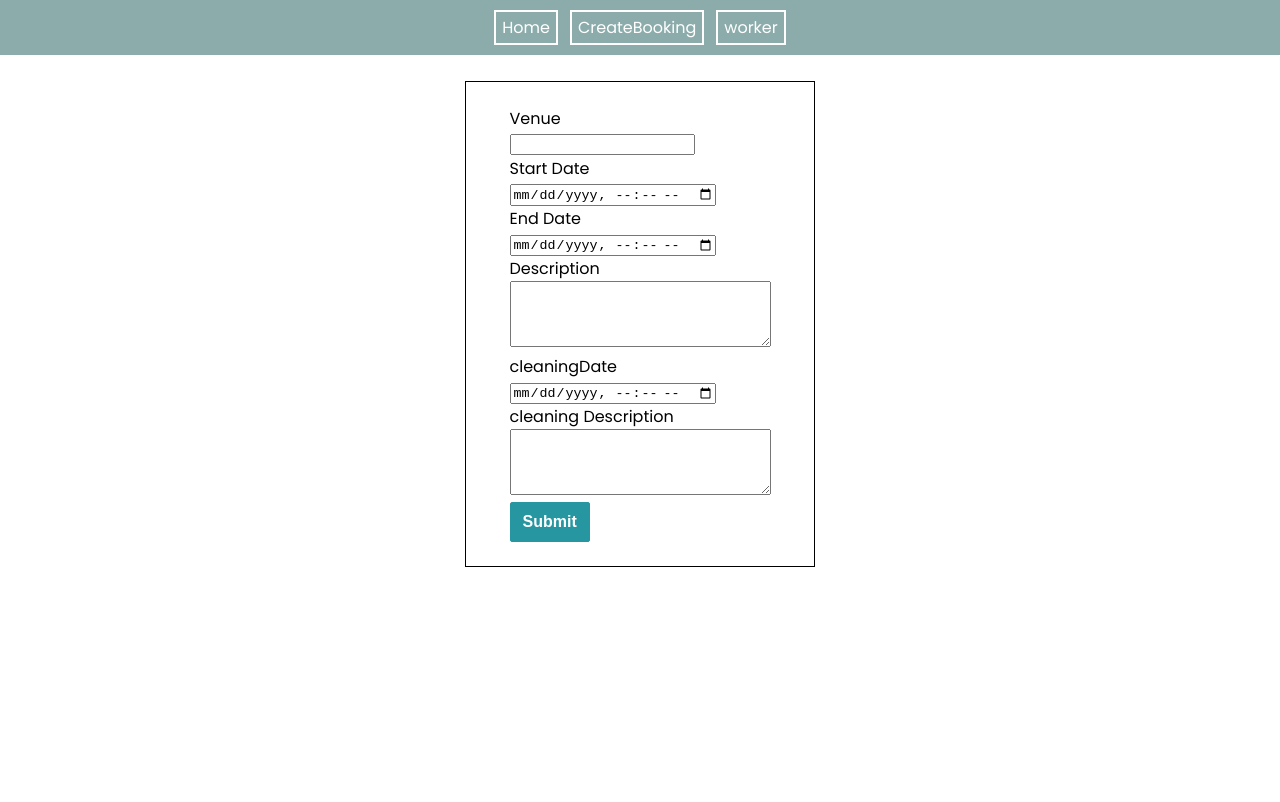
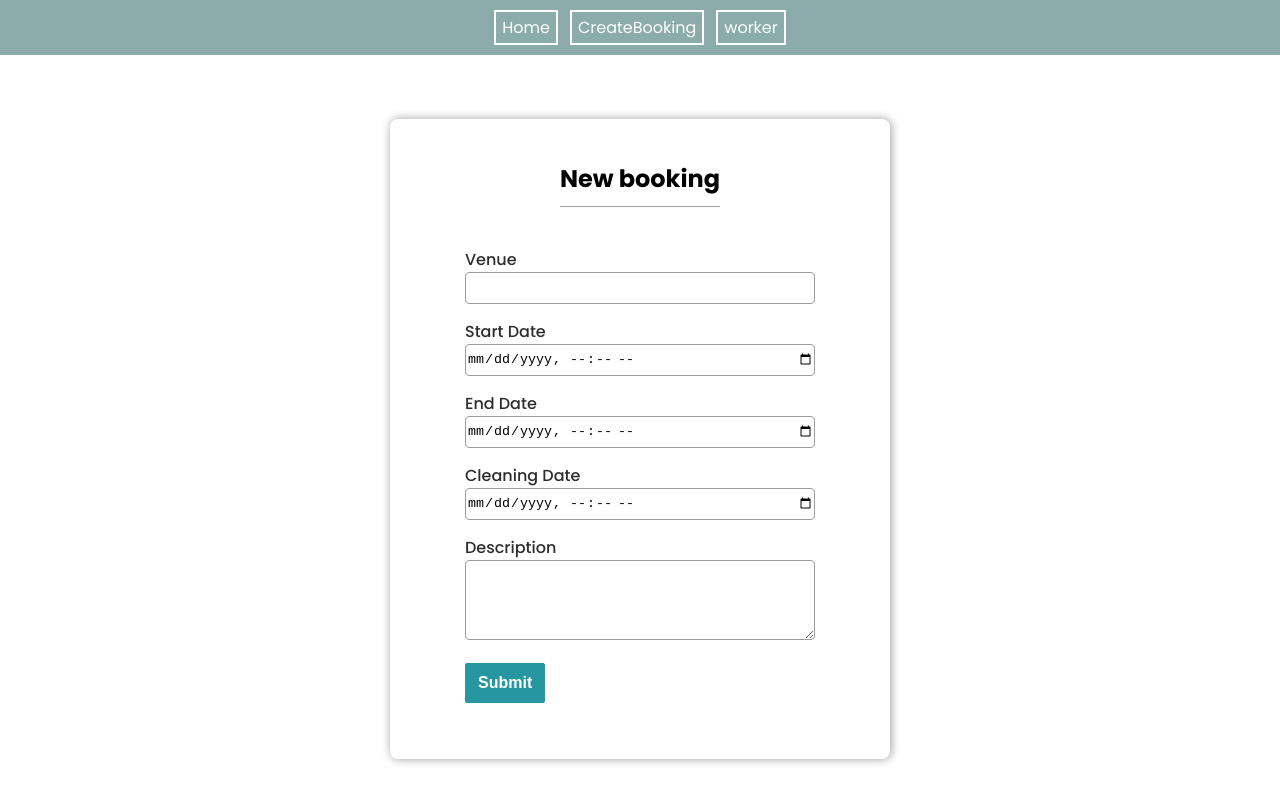
Before and after one commit to katwald/flexi-clean, a React (Create React App) app: page /create-booking in a window 1280 px wide. Shown: the top 802 px of the page. Built offline with nearby package versions, Linux system fonts and the light colour scheme; data requests are answered from the project's data file.

Commit message:
style new booking-form

```diff
--- a/src/components/Button/index.scss
+++ b/src/components/Button/index.scss
@@ -2,6 +2,7 @@
 
 
 .btn{
+    display:block;
     width: 80px;
     height: 40px;
     padding: 8px 12px;
--- a/src/components/Forms/BookingForm/NewbookingForm.js
+++ b/src/components/Forms/BookingForm/NewbookingForm.js
@@ -4,6 +4,8 @@ import { useDispatch } from "react-redux";
 import { createBooking } from "../../../reducers/bookingsReducers";
 
 import Button from "../../Button";
+import Input from "../../Input";
+import TextArea from "../../TextArea";
 
 import "./index.scss";
 
@@ -39,45 +41,47 @@ const BookingForm = () => {
     setCleaningTag("");
   };
   return (
-    <div className="booking-form">
-      <form onSubmit={handleAddBooking}>
-        <div>
-          <div>
-            <label>Venue</label>
-          </div>
-          <input
+    <form onSubmit={handleAddBooking}>
+      <div className="booking-form">
+        <h1 className="booking-form__header">New booking</h1>
+        <div className="booking-form__input">
+          <Input
             name="venue"
+            label="Venue"
             value={venue}
             onChange={({ target }) => setVenue(target.value)}
           />
         </div>
-        <div>
-          <div>
-            <label>Start Date</label>
-          </div>
-          <input
+        <div className="booking-form__input">
+          <Input
             name="start date"
+            label="Start Date"
             value={startDate}
             type="datetime-local"
             onChange={({ target }) => setStartDate(target.value)}
           />
         </div>
-        <div>
-          <div>
-            <label>End Date</label>
-          </div>
-          <input
+        <div className="booking-form__input">
+          <Input
             name="end date"
             value={endDate}
+            label="End Date"
             type="datetime-local"
             onChange={({ target }) => setEndDate(target.value)}
           />
         </div>
-        <div>
-          <div>
-            <label>Description</label>
-          </div>
-          <textarea
+        <div className="booking-form__input">
+          <Input
+            name="cleaningDate"
+            label="Cleaning Date"
+            value={endDate}
+            type="datetime-local"
+            onChange={({ target }) => setCleaningDate(target.value)}
+          />
+        </div>
+        <div className="booking-form__text-area">
+          <TextArea
+            label="Description"
             name="description"
             value={description}
             rows="4"
@@ -86,37 +90,24 @@ const BookingForm = () => {
             onChange={({ target }) => setDescription(target.value)}
           />
         </div>
-        <div>
-          <div>
-            <label>cleaningDate</label>
-          </div>
-          <input
-            name="cleaningDate"
-            value={endDate}
-            type="datetime-local"
-            onChange={({ target }) => setCleaningDate(target.value)}
-          />
-        </div>
-        <div>
-          <div>
-            <label>cleaning Description</label>
-          </div>
-          <textarea
+        {/* <div>
+          <TextArea
             name="cleaning-tag"
+            label="Description"
             value={cleaningTag}
             rows="4"
             cols="30"
             type="text"
             onChange={({ target }) => setCleaningTag(target.value)}
           />
-        </div>
-        <div>
+        </div> */}
+        <div className="booking-form__button">
           <Button primary type="submit">
             Submit
           </Button>
         </div>
-      </form>
-    </div>
+      </div>
+    </form>
   );
 };
 
--- a/src/components/Forms/BookingForm/index.scss
+++ b/src/components/Forms/BookingForm/index.scss
@@ -1,10 +1,31 @@
+@import "../../../styles/_variables";
 .booking-form{
-    flex-direction: column;
-    align-items: center;
-    border: 1px solid;
-    padding: 24px 18px;
+  border: 0px solid $light-gray;
+  border-radius: 8px;
+  box-shadow: 1px 0px 10px $light-gray;
+  width: 500px;
+  height: 640px;
+  margin: 5% auto;
+  display: flex;
+  flex-direction: column;
+  align-items: center;
+
+ &__header{
+  padding: 42px 0 10px;
+  border-bottom: 0.2px solid $light-gray;
+  text-align: center;
+  font-size: 24px;
+ }
+  &__text-area, &__input, &__button{
+    margin-top: 40px;
     width: 350px;
-    display:flex;
-    margin:auto;
-    margin-top:2%;
+
+  }
+  &__text-area{
+    height: 80px;
+
+  }
+  &__button{
+    margin-top: 48px;
+  }
 }
--- /dev/null
+++ b/src/components/Input/index.js
@@ -0,0 +1,15 @@
+import React from "react";
+
+import "./index.scss";
+
+function Input({ label, error, ...rest }) {
+  return (
+    <div className="input">
+      <div className="input__label">{label}</div>
+      <input className="input__field" {...rest} />
+      {error && <p className="input__error">Input field cannot be empty</p>}
+    </div>
+  );
+}
+
+export default Input;
--- /dev/null
+++ b/src/components/Input/index.scss
@@ -0,0 +1,20 @@
+@import "../../styles/_variables";
+.input{
+    height: 32px;
+    max-height:100%;
+    min-width:100%;
+
+    &__label{
+        font-size: 16px;
+        font-weight: 500;
+        color: $dark;
+    }
+    &__field{
+        min-width: 100px;
+        max-width: 350px;
+         width: 100%;
+         height: 100%;
+         border: 1.8px solid $light-gray;
+         border-radius: 4px;
+    }
+}
--- a/src/components/SingleBooking/index.scss
+++ b/src/components/SingleBooking/index.scss
@@ -1,4 +1,5 @@
 @import "../../styles/_variables";
+
 .booking{
 padding:12px 0; ;
 width: 50%;
@@ -33,6 +34,7 @@ border-bottom: 1px solid rgb(212, 211, 211);
         display:flex;
         align-items: start;
     }
+
     &__cleaning-date-title,&__checkin--date-title, &__checkout-date-title, &__description-title{
         font-size: 16px;
         font-weight: 600;
--- /dev/null
+++ b/src/components/TextArea/index.js
@@ -0,0 +1,15 @@
+import React from "react";
+import "./index.scss";
+
+const TextArea = ({ label, ...rest }) => {
+  return (
+    <div className="text-area">
+      <div className="text-area__label">
+        <label>{label}</label>
+      </div>
+      <textarea className="text-area__field" {...rest} />
+    </div>
+  );
+};
+
+export default TextArea;
--- /dev/null
+++ b/src/components/TextArea/index.scss
@@ -0,0 +1,20 @@
+@import "../../styles/_variables";
+
+.text-area{
+    height: 100%;
+    display:block;
+    &__label{
+        font-size: 16px;
+        font-weight: 500;
+        color: $dark;
+    }
+    &__field{
+        min-width: 100px;
+        max-width: 350px;
+         width: 100%;
+         height: 100%;
+         border: 1.8px solid $light-gray;
+         border-radius: 4px;
+    }
+
+}
```
